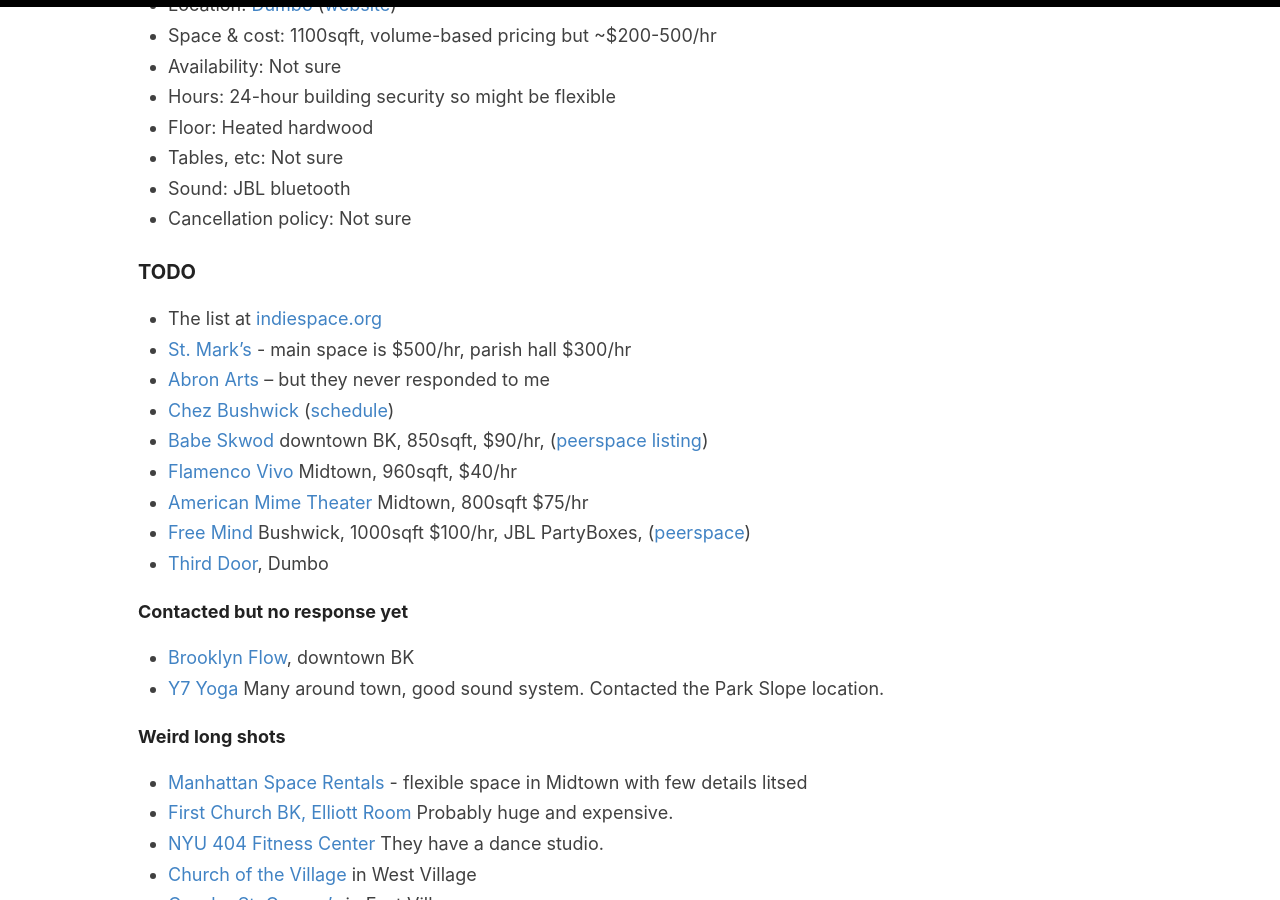
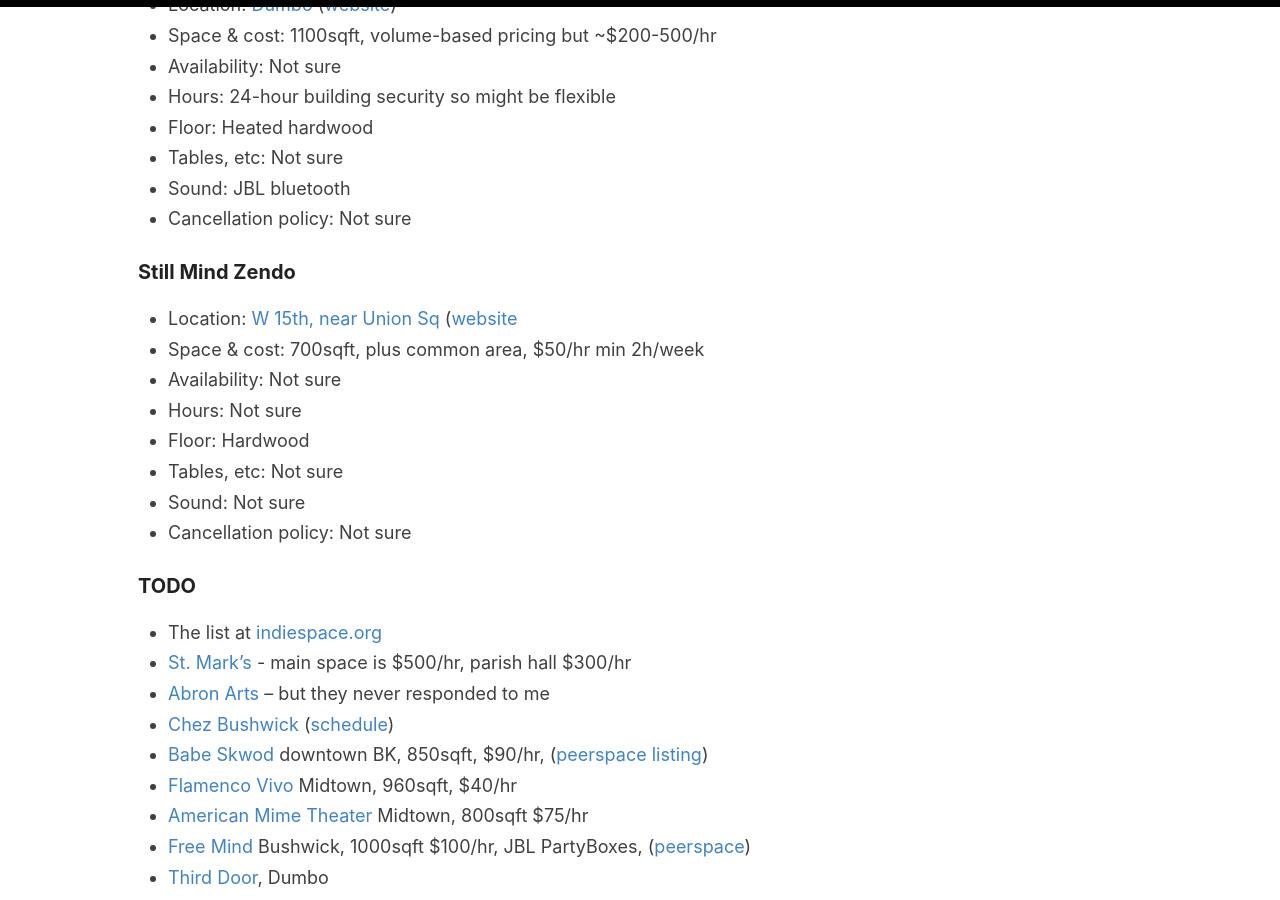
Before and after one commit to helgridly/dance, a Jekyll site: the page built from _pages/spaces.md, in a window 1280 px wide and 900 px high, scrolled down 4598 px. Built offline with Jekyll 4.4.1, drawn with Linux system fonts in a browser that asks for light colours.

Commit message:
added still mind zendo to spaces

```diff
--- a/_pages/spaces.md
+++ b/_pages/spaces.md
@@ -142,6 +142,18 @@ This place is clearly one guy's passion project and he's really interested in bu
 * Sound: JBL bluetooth
 * Cancellation policy: Not sure
 
+### Still Mind Zendo
+
+* Location: [W 15th, near Union Sq](https://maps.app.goo.gl/cf1WrxQSkxJopHqS7) ([website](https://www.stillmindzendo.org/rent-our-space)
+* Space & cost: 700sqft, plus common area, $50/hr min 2h/week
+* Availability: Not sure
+* Hours: Not sure
+* Floor: Hardwood
+* Tables, etc: Not sure
+* Sound: Not sure
+* Cancellation policy: Not sure
+
+
 
 ### TODO
 
```
